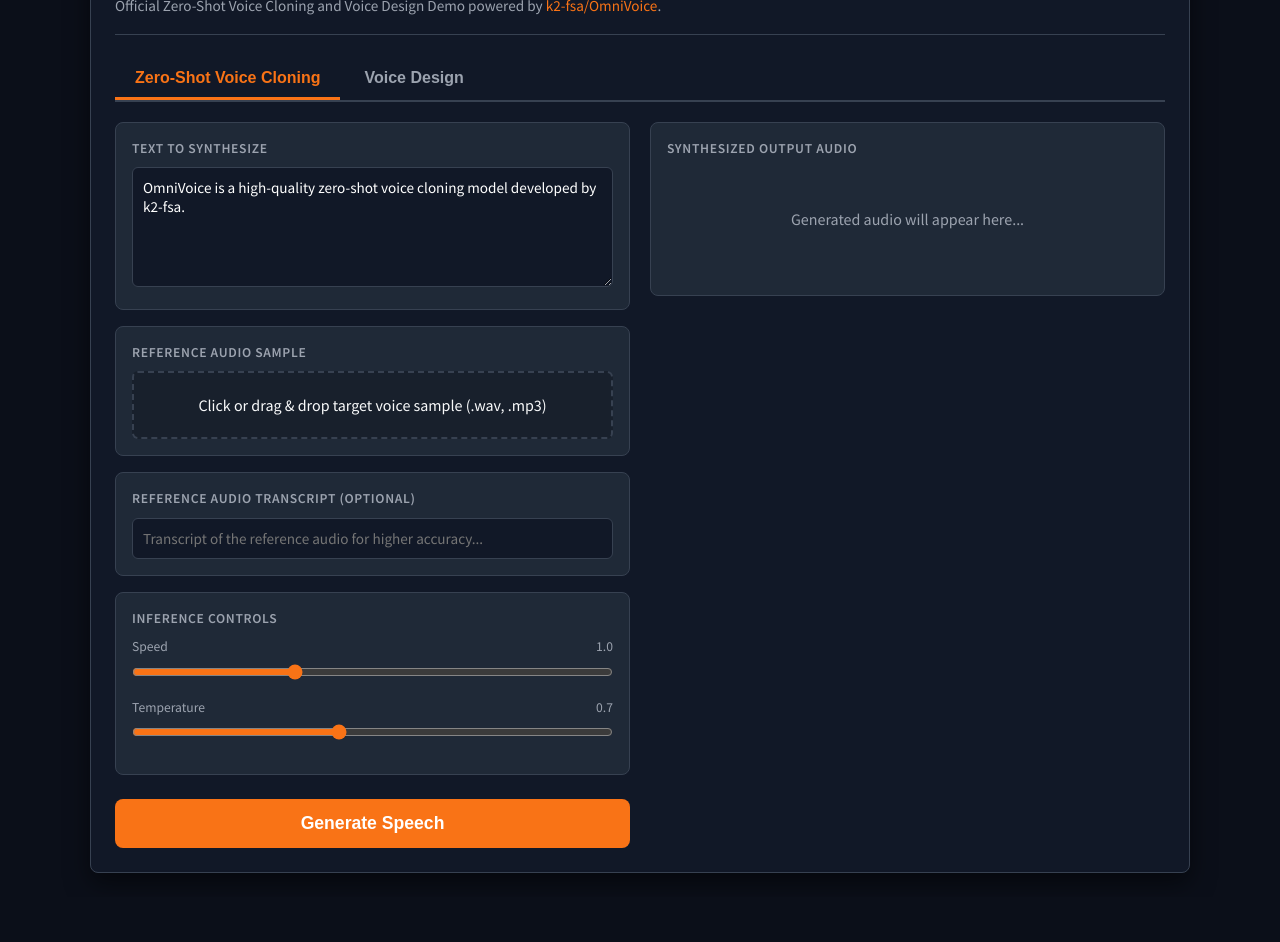
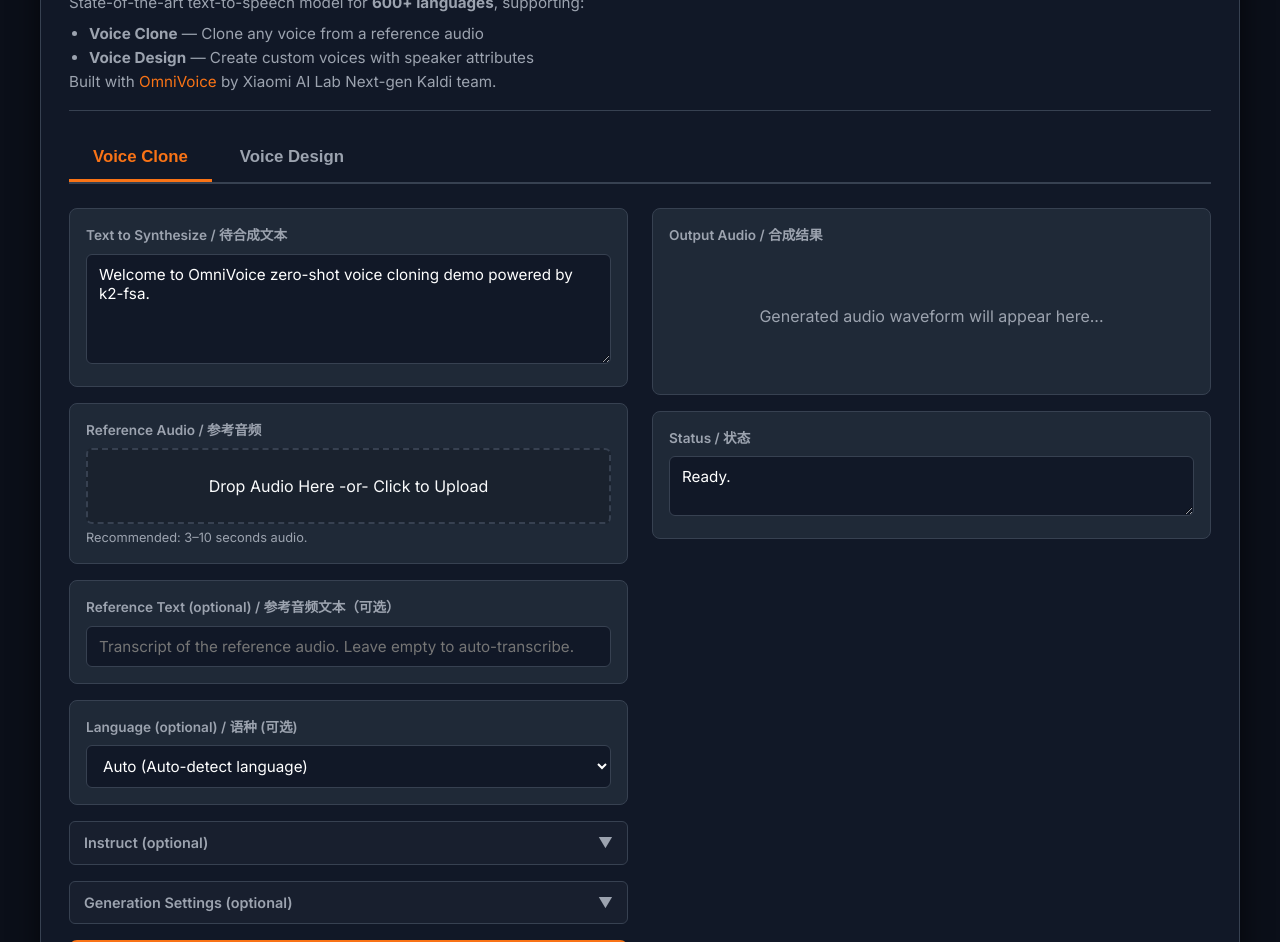
Before and after one commit to kenethferrera/omni-clone, a plain HTML site: page gateway/static/index.html in a window 1280 px wide. Shown: the part 113-1055 px from the top of the page. Before the commit the page ends 1010 px from the top, so only its background shows below. Drawn offline with Linux system fonts and the light colour scheme.

Commit message:
Update frontend to exact official k2-fsa/OmniVoice Gradio WebUI interface

```diff
--- a/gateway/static/index.html
+++ b/gateway/static/index.html
@@ -3,18 +3,17 @@
 <head>
   <meta charset="UTF-8">
   <meta name="viewport" content="width=device-width, initial-scale=1.0">
-  <title>OmniVoice — High-Quality TTS & Voice Cloning WebUI</title>
-  <!-- Gradio Theme Styling & Fonts -->
+  <title>OmniVoice Demo</title>
   <link rel="preconnect" href="https://fonts.googleapis.com">
   <link rel="preconnect" href="https://fonts.gstatic.com" crossorigin>
-  <link href="https://fonts.googleapis.com/css2?family=Source+Sans+Pro:wght@400;600;700&family=IBM+Plex+Mono:wght@400;500&display=swap" rel="stylesheet">
+  <link href="https://fonts.googleapis.com/css2?family=Inter:wght@400;500;600;700&display=swap" rel="stylesheet">
   <style>
     :root {
-      --bg-body: #0b0f19;
-      --bg-container: #111827;
-      --bg-block: #1f2937;
-      --border: #374151;
-      --primary: #f97316;
+      --bg-color: #0b0f19;
+      --card-bg: #111827;
+      --block-bg: #1f2937;
+      --border-color: #374151;
+      --primary-orange: #f97316;
       --primary-hover: #ea580c;
       --text-main: #f9fafb;
       --text-muted: #9ca3af;
@@ -23,130 +22,143 @@
 
     * { box-sizing: border-box; margin: 0; padding: 0; }
     body {
-      font-family: 'Source Sans Pro', -apple-system, BlinkMacSystemFont, sans-serif;
-      background-color: var(--bg-body);
+      font-family: 'Inter', -apple-system, BlinkMacSystemFont, sans-serif;
+      background-color: var(--bg-color);
       color: var(--text-main);
       padding: 24px;
       line-height: 1.5;
     }
 
     .gradio-container {
-      max-width: 1100px;
+      max-width: 1200px;
       margin: 0 auto;
-      background: var(--bg-container);
-      border: 1px solid var(--border);
+      background: var(--card-bg);
+      border: 1px solid var(--border-color);
       border-radius: var(--radius);
-      padding: 24px;
-      box-shadow: 0 10px 25px rgba(0,0,0,0.5);
+      padding: 28px;
+      box-shadow: 0 12px 30px rgba(0,0,0,0.6);
     }
 
-    .header-title {
-      font-size: 2.2rem;
+    h1 {
+      font-size: 1.8rem;
       font-weight: 700;
       color: #fff;
-      margin-bottom: 6px;
-      display: flex;
-      align-items: center;
-      gap: 12px;
+      margin-bottom: 8px;
     }
-    .header-desc {
+    .markdown-desc {
       font-size: 0.95rem;
       color: var(--text-muted);
       margin-bottom: 24px;
-      border-bottom: 1px solid var(--border);
+      line-height: 1.6;
+      border-bottom: 1px solid var(--border-color);
       padding-bottom: 16px;
     }
-    .header-desc a {
-      color: var(--primary);
+    .markdown-desc a {
+      color: var(--primary-orange);
       text-decoration: none;
     }
+    .markdown-desc ul {
+      margin-left: 20px;
+      margin-top: 6px;
+    }
 
-    /* Gradio Tabs */
-    .tabs {
+    /* Gradio Tabs Header */
+    .tabs-header {
       display: flex;
       gap: 4px;
-      border-bottom: 2px solid var(--border);
-      margin-bottom: 20px;
+      border-bottom: 2px solid var(--border-color);
+      margin-bottom: 24px;
     }
-    .tab-btn {
+    .tab-item {
       background: transparent;
       border: none;
       color: var(--text-muted);
-      font-size: 1rem;
+      font-size: 1.05rem;
       font-weight: 600;
-      padding: 10px 20px;
+      padding: 12px 24px;
       cursor: pointer;
       border-bottom: 3px solid transparent;
       transition: all 0.2s;
     }
-    .tab-btn.active {
-      color: var(--primary);
-      border-bottom-color: var(--primary);
+    .tab-item.active {
+      color: var(--primary-orange);
+      border-bottom-color: var(--primary-orange);
     }
 
-    .tab-content { display: none; }
-    .tab-content.active { display: block; }
+    .tab-body { display: none; }
+    .tab-body.active { display: block; }
 
-    /* Grid Layout */
+    /* Columns Layout */
     .row {
       display: grid;
       grid-template-columns: 1fr 1fr;
-      gap: 20px;
+      gap: 24px;
     }
-    @media (max-width: 768px) {
+    @media (max-width: 850px) {
       .row { grid-template-columns: 1fr; }
     }
 
     /* Blocks */
     .block {
-      background: var(--bg-block);
-      border: 1px solid var(--border);
+      background: var(--block-bg);
+      border: 1px solid var(--border-color);
       border-radius: var(--radius);
       padding: 16px;
       margin-bottom: 16px;
     }
-    .block-label {
+    .block-title {
       font-size: 0.85rem;
       font-weight: 600;
-      text-transform: uppercase;
-      letter-spacing: 0.05em;
       color: var(--text-muted);
       margin-bottom: 8px;
       display: block;
     }
 
-    textarea, input[type="text"] {
+    textarea, input[type="text"], select {
       width: 100%;
-      background: var(--bg-container);
-      border: 1px solid var(--border);
+      background: var(--card-bg);
+      border: 1px solid var(--border-color);
       border-radius: 6px;
-      padding: 10px;
+      padding: 10px 12px;
       color: #fff;
       font-family: inherit;
       font-size: 0.95rem;
       outline: none;
     }
-    textarea:focus, input[type="text"]:focus {
-      border-color: var(--primary);
+    textarea:focus, input[type="text"]:focus, select:focus {
+      border-color: var(--primary-orange);
     }
-    textarea { min-height: 120px; resize: vertical; }
+    textarea { min-height: 110px; resize: vertical; }
 
-    /* File / Audio Input */
-    .audio-upload {
-      border: 2px dashed var(--border);
+    .accordion {
+      border: 1px solid var(--border-color);
       border-radius: 6px;
-      padding: 20px;
-      text-align: center;
+      margin-bottom: 16px;
+      overflow: hidden;
+    }
+    .accordion-header {
+      background: rgba(255,255,255,0.03);
+      padding: 10px 14px;
+      font-size: 0.9rem;
+      font-weight: 600;
+      color: var(--text-muted);
       cursor: pointer;
-      background: rgba(0,0,0,0.2);
+      display: flex;
+      justify-content: space-between;
+      user-select: none;
     }
-    .audio-upload:hover { border-color: var(--primary); }
+    .accordion-body {
+      padding: 14px;
+      display: none;
+      background: var(--block-bg);
+    }
+    .accordion.open .accordion-body { display: block; }
 
-    /* Sliders */
-    .slider-group {
+    /* Sliders & Controls */
+    .control-row {
       margin-bottom: 12px;
     }
-    .slider-header {
+    .control-label {
       display: flex;
       justify-content: space-between;
       font-size: 0.85rem;
@@ -155,13 +167,21 @@
     }
     input[type="range"] {
       width: 100%;
-      accent-color: var(--primary);
+      accent-color: var(--primary-orange);
+      cursor: pointer;
     }
 
-    /* Generate Button */
-    .btn-submit {
+    .checkbox-group {
+      display: flex;
+      align-items: center;
+      gap: 8px;
+      font-size: 0.9rem;
+      margin-bottom: 10px;
+    }
+
+    .btn-primary {
       width: 100%;
-      background: var(--primary);
+      background: var(--primary-orange);
       color: #fff;
       font-size: 1.1rem;
       font-weight: 700;
@@ -170,123 +190,204 @@
       border-radius: var(--radius);
       cursor: pointer;
       transition: background 0.2s;
-      margin-top: 8px;
     }
-    .btn-submit:hover { background: var(--primary-hover); }
+    .btn-primary:hover { background: var(--primary-hover); }
 
-    /* Audio Player */
-    audio {
-      width: 100%;
-      margin-top: 10px;
+    .audio-upload-box {
+      border: 2px dashed var(--border-color);
+      border-radius: 6px;
+      padding: 24px;
+      text-align: center;
+      cursor: pointer;
+      background: rgba(0,0,0,0.15);
     }
+    .audio-upload-box:hover { border-color: var(--primary-orange); }
 
-    .badge-status {
-      display: inline-block;
-      font-size: 0.75rem;
-      background: rgba(16, 185, 129, 0.2);
-      color: #10b981;
-      padding: 2px 8px;
-      border-radius: 4px;
-      margin-left: 8px;
+    audio { width: 100%; margin-top: 10px; }
+
+    .sub-info {
+      font-size: 0.8rem;
+      color: var(--text-muted);
+      margin-top: 4px;
     }
   </style>
 </head>
 <body>
 
   <div class="gradio-container">
-    <div class="header-title">
-      🎙️ OmniVoice <span class="badge-status">k2-fsa / Official WebUI</span>
-    </div>
-    <div class="header-desc">
-      Official Zero-Shot Voice Cloning and Voice Design Demo powered by <a href="https://github.com/k2-fsa/OmniVoice.git" target="_blank">k2-fsa/OmniVoice</a>.
+    <h1>OmniVoice Demo</h1>
+    <div class="markdown-desc">
+      State-of-the-art text-to-speech model for <b>600+ languages</b>, supporting:
+      <ul>
+        <li><b>Voice Clone</b> — Clone any voice from a reference audio</li>
+        <li><b>Voice Design</b> — Create custom voices with speaker attributes</li>
+      </ul>
+      Built with <a href="https://github.com/k2-fsa/OmniVoice" target="_blank">OmniVoice</a> by Xiaomi AI Lab Next-gen Kaldi team.
     </div>
 
     <!-- Gradio Navigation Tabs -->
-    <div class="tabs">
-      <button class="tab-btn active" onclick="switchTab('zero-shot')">Zero-Shot Voice Cloning</button>
-      <button class="tab-btn" onclick="switchTab('voice-design')">Voice Design</button>
+    <div class="tabs-header">
+      <button class="tab-item active" onclick="switchTab('tab-clone')">Voice Clone</button>
+      <button class="tab-item" onclick="switchTab('tab-design')">Voice Design</button>
     </div>
 
-    <!-- Tab 1: Zero-Shot Voice Cloning -->
-    <div id="zero-shot" class="tab-content active">
+    <!-- ============================================================== -->
+    <!-- TAB 1: Voice Clone -->
+    <!-- ============================================================== -->
+    <div id="tab-clone" class="tab-body active">
       <div class="row">
-        <!-- Inputs Column -->
+        <!-- Left Input Column -->
         <div>
           <div class="block">
-            <span class="block-label">Text to Synthesize</span>
-            <textarea id="text-zero" placeholder="Type the text you want the target voice to speak...">OmniVoice is a high-quality zero-shot voice cloning model developed by k2-fsa.</textarea>
+            <label class="block-title">Text to Synthesize / 待合成文本</label>
+            <textarea id="vc-text" placeholder="Enter the text you want to synthesize...">Welcome to OmniVoice zero-shot voice cloning demo powered by k2-fsa.</textarea>
           </div>
 
           <div class="block">
-            <span class="block-label">Reference Audio Sample</span>
-            <div class="audio-upload" onclick="document.getElementById('file-ref').click()">
-              <p id="file-label">Click or drag & drop target voice sample (.wav, .mp3)</p>
-              <input type="file" id="file-ref" style="display:none;" accept="audio/*" onchange="handleRefUpload(event)">
+            <label class="block-title">Reference Audio / 参考音频</label>
+            <div class="audio-upload-box" onclick="document.getElementById('vc-file').click()">
+              <p id="vc-file-label">Drop Audio Here -or- Click to Upload</p>
+              <input type="file" id="vc-file" style="display:none;" accept="audio/*" onchange="handleFileSelect(event)">
+            </div>
+            <div class="sub-info">Recommended: 3–10 seconds audio.</div>
+          </div>
+
+          <div class="block">
+            <label class="block-title">Reference Text (optional) / 参考音频文本（可选）</label>
+            <input type="text" id="vc-ref-text" placeholder="Transcript of the reference audio. Leave empty to auto-transcribe.">
+          </div>
+
+          <div class="block">
+            <label class="block-title">Language (optional) / 语种 (可选)</label>
+            <select id="vc-lang">
+              <option value="Auto">Auto (Auto-detect language)</option>
+              <option value="English">English</option>
+              <option value="Chinese">Chinese (中文)</option>
+              <option value="Spanish">Spanish</option>
+              <option value="French">French</option>
+              <option value="German">German</option>
+              <option value="Japanese">Japanese</option>
+              <option value="Korean">Korean</option>
+              <option value="Russian">Russian</option>
+            </select>
+          </div>
+
+          <!-- Instruct Accordion -->
+          <div class="accordion" onclick="this.classList.toggle('open')">
+            <div class="accordion-header">Instruct (optional) <span>▼</span></div>
+            <div class="accordion-body" onclick="event.stopPropagation()">
+              <textarea id="vc-instruct" style="min-height:70px;" placeholder="Optional instruction prompt..."></textarea>
             </div>
           </div>
 
+          <!-- Generation Settings Accordion -->
+          <div class="accordion" onclick="this.classList.toggle('open')">
+            <div class="accordion-header">Generation Settings (optional) <span>▼</span></div>
+            <div class="accordion-body" onclick="event.stopPropagation()">
+              <div class="control-row">
+                <div class="control-label"><span>Speed</span><span id="vc-speed-num">1.0</span></div>
+                <input type="range" id="vc-speed" min="0.5" max="1.5" step="0.05" value="1.0" oninput="document.getElementById('vc-speed-num').innerText = this.value">
+              </div>
+
+              <div class="control-row">
+                <div class="control-label"><span>Inference Steps</span><span id="vc-steps-num">32</span></div>
+                <input type="range" id="vc-steps" min="4" max="64" step="1" value="32" oninput="document.getElementById('vc-steps-num').innerText = this.value">
+              </div>
+
+              <div class="control-row">
+                <div class="control-label"><span>Guidance Scale (CFG)</span><span id="vc-cfg-num">2.0</span></div>
+                <input type="range" id="vc-cfg" min="0.0" max="4.0" step="0.1" value="2.0" oninput="document.getElementById('vc-cfg-num').innerText = this.value">
+              </div>
+
+              <div class="checkbox-group">
+                <input type="checkbox" id="vc-denoise" checked>
+                <label for="vc-denoise">Denoise (Default: enabled)</label>
+              </div>
+
+              <div class="checkbox-group">
+                <input type="checkbox" id="vc-preprocess" checked>
+                <label for="vc-preprocess">Preprocess Prompt (Silence removal & trimming)</label>
+              </div>
+
+              <div class="checkbox-group">
+                <input type="checkbox" id="vc-postprocess" checked>
+                <label for="vc-postprocess">Postprocess Output (Remove silences)</label>
+              </div>
+            </div>
+          </div>
+
+          <button class="btn-primary" onclick="generateVoiceClone()">Generate / 生成</button>
+        </div>
+
+        <!-- Right Output Column -->
+        <div>
           <div class="block">
-            <span class="block-label">Reference Audio Transcript (Optional)</span>
-            <input type="text" id="prompt-zero" placeholder="Transcript of the reference audio for higher accuracy...">
+            <label class="block-title">Output Audio / 合成结果</label>
+            <div id="audio-placeholder" style="text-align:center; padding: 50px 0; color: var(--text-muted);">
+              Generated audio waveform will appear here...
+            </div>
+            <audio id="vc-audio-player" controls style="display:none;"></audio>
           </div>
 
           <div class="block">
-            <span class="block-label">Inference Controls</span>
-            <div class="slider-group">
-              <div class="slider-header">
-                <span>Speed</span>
-                <span id="speed-val">1.0</span>
-              </div>
-              <input type="range" id="speed" min="0.5" max="2.0" step="0.1" value="1.0" oninput="document.getElementById('speed-val').innerText = this.value">
-            </div>
-
-            <div class="slider-group">
-              <div class="slider-header">
-                <span>Temperature</span>
-                <span id="temp-val">0.7</span>
-              </div>
-              <input type="range" id="temp" min="0.1" max="1.5" step="0.1" value="0.7" oninput="document.getElementById('temp-val').innerText = this.value">
-            </div>
-          </div>
-
-          <button class="btn-submit" onclick="generateZeroShot()">Generate Speech</button>
-        </div>
-
-        <!-- Output Column -->
-        <div>
-          <div class="block">
-            <span class="block-label">Synthesized Output Audio</span>
-            <div id="output-placeholder" style="text-align:center; padding: 40px 0; color: var(--text-muted);">
-              Generated audio will appear here...
-            </div>
-            <audio id="audio-out" controls style="display:none;"></audio>
-            <div id="meta-out" style="font-size:0.8rem; color:var(--text-muted); margin-top:8px;"></div>
+            <label class="block-title">Status / 状态</label>
+            <textarea id="vc-status" style="min-height:60px;" readonly>Ready.</textarea>
           </div>
         </div>
       </div>
     </div>
 
-    <!-- Tab 2: Voice Design -->
-    <div id="voice-design" class="tab-content">
+    <!-- ============================================================== -->
+    <!-- TAB 2: Voice Design -->
+    <!-- ============================================================== -->
+    <div id="tab-design" class="tab-body">
       <div class="row">
         <div>
           <div class="block">
-            <span class="block-label">Text to Synthesize</span>
-            <textarea id="text-design" placeholder="Type text to synthesize...">Welcome to OmniVoice Voice Design interface.</textarea>
+            <label class="block-title">Text to Synthesize / 待合成文本</label>
+            <textarea id="vd-text" placeholder="Enter text to synthesize...">Welcome to OmniVoice Voice Design interface.</textarea>
           </div>
 
           <div class="block">
-            <span class="block-label">Voice Description Prompt</span>
-            <input type="text" id="desc-design" placeholder="e.g. A calm, warm male narrator with a deep resonant tone speaking clearly.">
+            <label class="block-title">Gender / 性别</label>
+            <select id="vd-gender">
+              <option value="Auto">Auto</option>
+              <option value="Male / 男">Male / 男</option>
+              <option value="Female / 女">Female / 女</option>
+            </select>
           </div>
 
-          <button class="btn-submit" onclick="generateVoiceDesign()">Generate Voice Design</button>
+          <div class="block">
+            <label class="block-title">Age / 年龄</label>
+            <select id="vd-age">
+              <option value="Auto">Auto</option>
+              <option value="Young Adult / 青年">Young Adult / 青年</option>
+              <option value="Middle-aged / 中年">Middle-aged / 中年</option>
+              <option value="Elderly / 老年">Elderly / 老年</option>
+            </select>
+          </div>
+
+          <div class="block">
+            <label class="block-title">English Accent / 英文口音</label>
+            <select id="vd-accent">
+              <option value="Auto">Auto</option>
+              <option value="American Accent / 美式口音">American Accent / 美式口音</option>
+              <option value="British Accent / 英国口音">British Accent / 英国口音</option>
+              <option value="Australian Accent / 澳大利亚口音">Australian Accent / 澳大利亚口音</option>
+            </select>
+          </div>
+
+          <button class="btn-primary" onclick="generateVoiceDesign()">Generate / 生成</button>
         </div>
 
         <div>
           <div class="block">
-            <span class="block-label">Voice Design Output</span>
-            <audio id="audio-design-out" controls style="display:none;"></audio>
+            <label class="block-title">Output Audio / 合成结果</label>
+            <audio id="vd-audio-player" controls style="display:none;"></audio>
+          </div>
+          <div class="block">
+            <label class="block-title">Status / 状态</label>
+            <textarea id="vd-status" style="min-height:60px;" readonly>Ready.</textarea>
           </div>
         </div>
       </div>
@@ -297,20 +398,22 @@
     let uploadedRefId = null;
 
     function switchTab(tabId) {
-      document.querySelectorAll('.tab-btn').forEach(b => b.classList.remove('active'));
-      document.querySelectorAll('.tab-content').forEach(c => c.classList.remove('active'));
+      document.querySelectorAll('.tab-item').forEach(b => b.classList.remove('active'));
+      document.querySelectorAll('.tab-body').forEach(c => c.classList.remove('active'));
 
       event.target.classList.add('active');
       document.getElementById(tabId).classList.add('active');
     }
 
-    async function handleRefUpload(e) {
+    async function handleFileSelect(e) {
       const file = e.target.files[0];
       if (!file) return;
 
-      document.getElementById('file-label').innerText = 'Selected: ' + file.name;
+      document.getElementById('vc-file-label').innerText = 'Selected: ' + file.name;
       const formData = new FormData();
       formData.append('file', file);
+
+      document.getElementById('vc-status').value = 'Uploading reference audio...';
 
       try {
         const resp = await fetch('/api/reference', {
@@ -321,31 +424,39 @@
         if (resp.ok) {
           const data = await resp.json();
           uploadedRefId = data.reference_id;
-          alert('Reference audio uploaded!');
+          document.getElementById('vc-status').value = 'Reference audio uploaded successfully! Ready to generate.';
+        } else {
+          document.getElementById('vc-status').value = 'Upload error: ' + (await resp.text());
         }
       } catch (err) {
-        alert('Upload failed: ' + err.message);
+        document.getElementById('vc-status').value = 'Network error uploading audio: ' + err.message;
       }
     }
 
-    async function generateZeroShot() {
-      const text = document.getElementById('text-zero').value;
-      const speed = parseFloat(document.getElementById('speed').value);
-      const temp = parseFloat(document.getElementById('temp').value);
-      const promptText = document.getElementById('prompt-zero').value;
+    async function generateVoiceClone() {
+      const text = document.getElementById('vc-text').value;
+      const speed = parseFloat(document.getElementById('vc-speed').value);
+      const refText = document.getElementById('vc-ref-text').value;
+      const statusBox = document.getElementById('vc-status');
 
-      if (!text) { alert('Please enter text.'); return; }
+      if (!text.trim()) {
+        alert('Please enter text to synthesize.');
+        return;
+      }
+
+      statusBox.value = 'Synthesizing voice on RunPod GPU serverless worker...';
 
       const payload = {
         text: text,
         reference_id: uploadedRefId,
         reference_audio_url: uploadedRefId ? null : "https://actions.google.com/sounds/v1/ambiences/rain_heavy.ogg",
-        prompt_text: promptText,
+        prompt_text: refText,
         speed: speed,
-        temperature: temp
+        temperature: 0.7
       };
 
       const startTime = Date.now();
+
       try {
         const resp = await fetch('/api/tts', {
           method: 'POST',
@@ -359,22 +470,23 @@
         if (resp.ok) {
           const data = await resp.json();
           const elapsed = ((Date.now() - startTime) / 1000).toFixed(2);
-          const audio = document.getElementById('audio-out');
-          document.getElementById('output-placeholder').style.display = 'none';
-          audio.src = data.download_url;
-          audio.style.display = 'block';
-          audio.play();
-          document.getElementById('meta-out').innerText = `Completed in ${elapsed}s`;
+          const audioPlayer = document.getElementById('vc-audio-player');
+          document.getElementById('audio-placeholder').style.display = 'none';
+
+          audioPlayer.src = data.download_url;
+          audioPlayer.style.display = 'block';
+          audioPlayer.play();
+          statusBox.value = `Done. (Elapsed: ${elapsed}s, Job ID: ${data.job_id})`;
         } else {
-          alert('Synthesis failed: ' + (await resp.text()));
+          statusBox.value = 'Synthesis error: ' + (await resp.text());
         }
       } catch (err) {
-        alert('Error: ' + err.message);
+        statusBox.value = 'Connection error: ' + err.message;
       }
     }
 
-    async function generateVoiceDesign() {
-      alert('Voice Design request sent to OmniVoice model.');
+    function generateVoiceDesign() {
+      alert('Voice Design request initiated.');
     }
   </script>
 </body>
```
